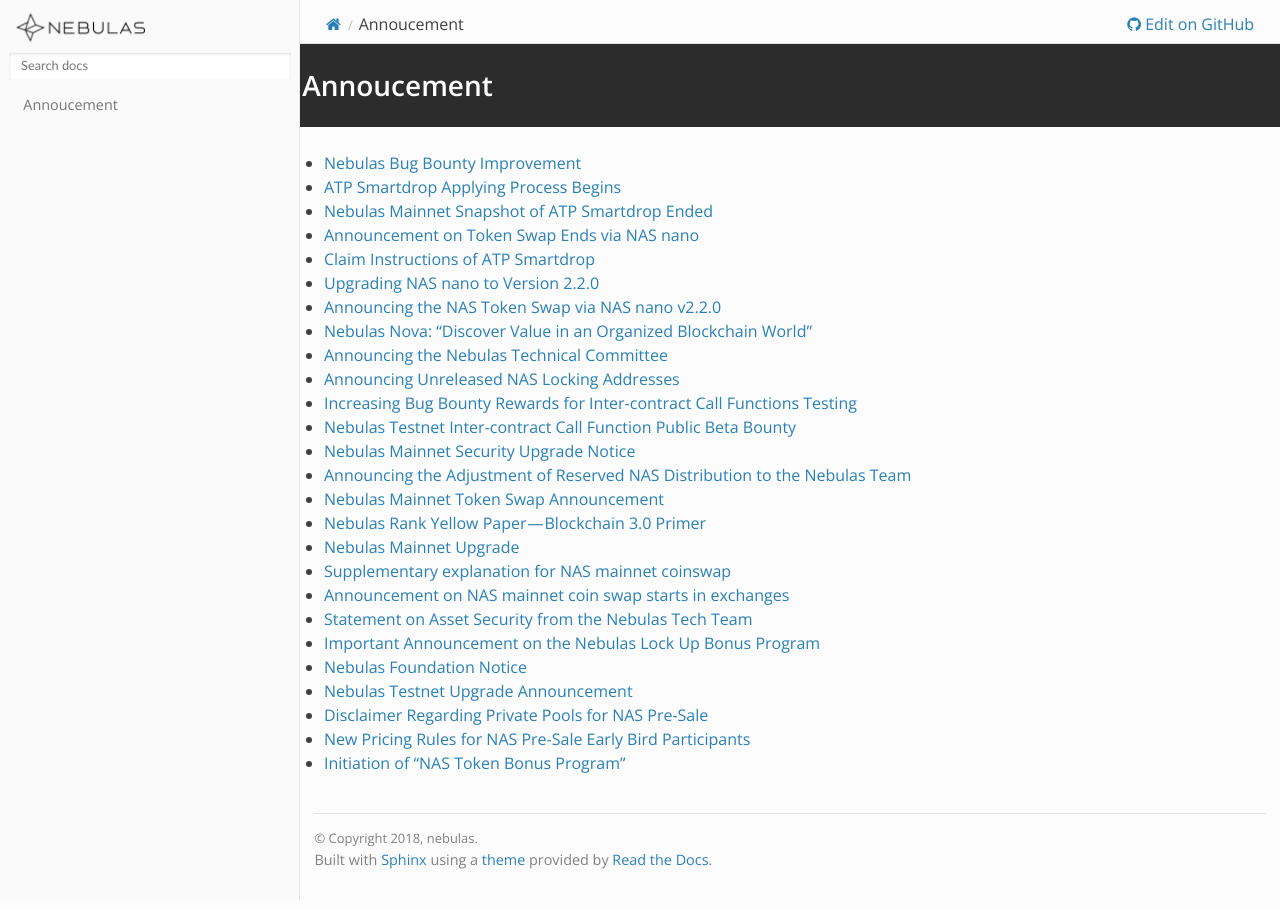
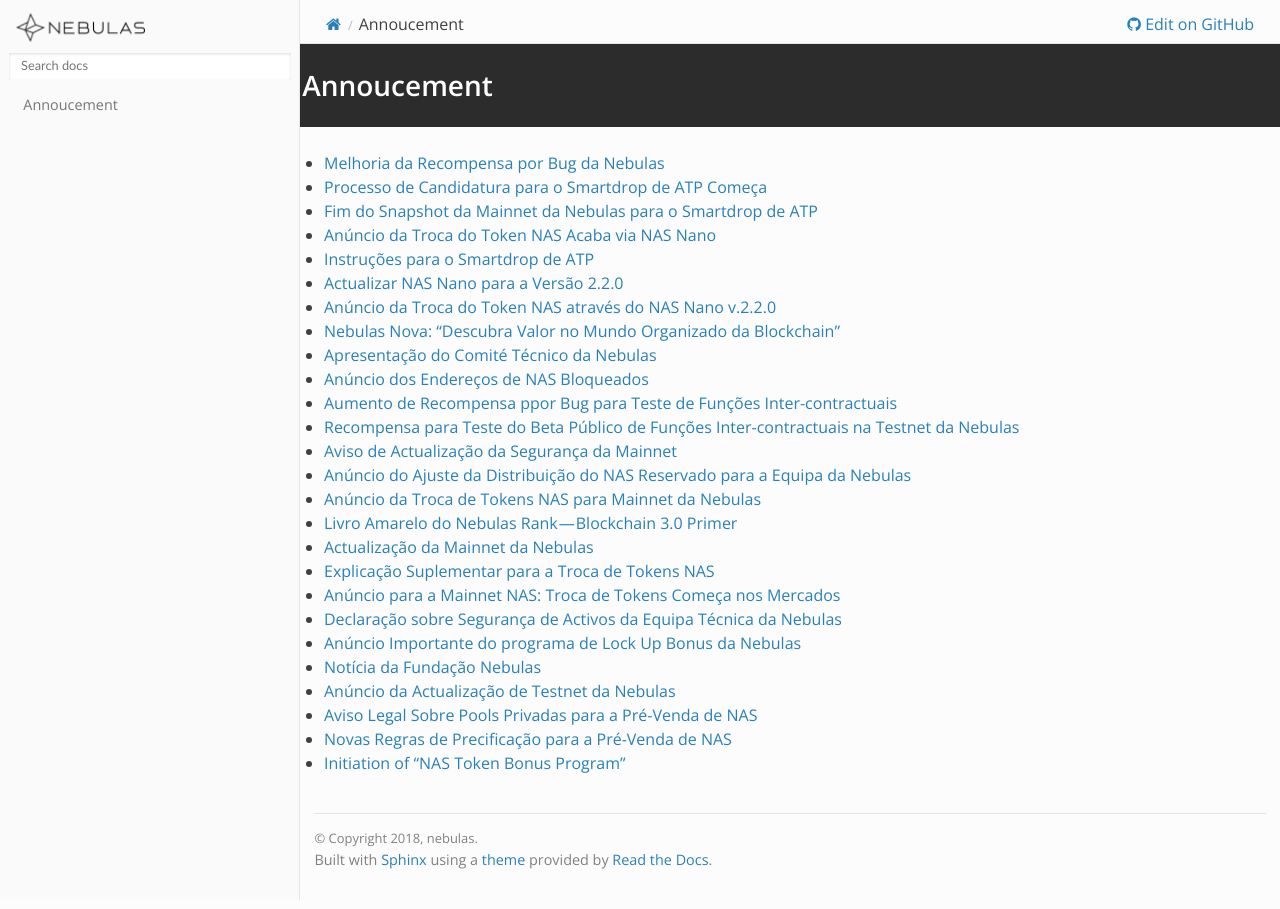
Before and after one commit to nebulasio/nebdocs, a Sphinx documentation site: the page built from docs/community/announcement.md, in a window 1280 px wide. Built offline with Sphinx 7.4.7 and the Read the Docs theme 2.0.0, drawn with Linux system fonts in a browser that asks for light colours; pages that are not in the unit, such as notebooks, are missing from menus.

Commit message:
pt: announcement.md

```diff
--- a/docs/community/announcement.md
+++ b/docs/community/announcement.md
@@ -1,27 +1,27 @@
 # Annoucement
-- [Nebulas Bug Bounty Improvement](https://medium.com/nebulasio/nebulas-bug-bounty-program-c026e63d8a20)
-- [ATP Smartdrop Applying Process Begins](https://medium.com/nebulasio/atp-smartdrop-applying-process-begins-1a51a72a1e79)
-- [Nebulas Mainnet Snapshot of ATP Smartdrop Ended](https://medium.com/nebulasio/nebulas-mainnet-snapshot-of-atp-smartdrop-ended-9f169bd498c4)
-- [Announcement on Token Swap Ends via NAS nano](https://medium.com/nebulasio/announcement-on-token-swap-ends-via-nas-nano-86a885576eef)
-- [Claim Instructions of ATP Smartdrop](https://medium.com/nebulasio/claim-instructions-of-atp-smartdrop-cf65877eabf9)
-- [Upgrading NAS nano to Version 2.2.0](https://medium.com/nebulasio/upgrading-the-nas-nano-to-version-2-2-0-474f78c348bd)
-- [Announcing the NAS Token Swap via NAS nano v2.2.0](https://medium.com/nebulasio/announcing-the-nas-token-swap-via-nas-nano-v2-2-0-62d13b1b02bc)
-- [Nebulas Nova: “Discover Value in an Organized Blockchain World”](https://medium.com/nebulasio/nebulas-nova-discover-value-in-an-organized-blockchain-world-852fd6f1be3)
-- [Announcing the Nebulas Technical Committee](https://medium.com/nebulasio/announcing-the-nebulas-technical-committee-f3a786e77237)
-- [Announcing Unreleased NAS Locking Addresses](https://medium.com/nebulasio/announcing-unreleased-nas-locking-addresses-adf275699260)
-- [Increasing Bug Bounty Rewards for Inter-contract Call Functions Testing](https://medium.com/nebulasio/increasing-bug-bounty-rewards-for-inter-contract-call-functions-testing-35075756e3b3)
-- [Nebulas Testnet Inter-contract Call Function Public Beta Bounty](https://medium.com/nebulasio/nebulas-testnet-inter-contract-call-function-public-beta-bounty-57e1e57dc39e)
-- [Nebulas Mainnet Security Upgrade Notice](https://medium.com/nebulasio/nebulas-mainnet-security-upgrade-notice-db6c473c26e7)
-- [Announcing the Adjustment of Reserved NAS Distribution to the Nebulas Team](https://medium.com/nebulasio/announcement-on-the-adjustment-of-the-way-nebulas-team-distribute-the-nas-reserved-6d35d172e2ef)
-- [Nebulas Mainnet Token Swap Announcement](https://medium.com/nebulasio/nebulas-mainnet-token-swap-announcement-5840034d1e83)
-- [Nebulas Rank Yellow Paper — Blockchain 3.0 Primer](https://medium.com/nebulasio/nebulas-rank-yellow-paper-blockchain-3-0-primer-be97ee349022)
-- [Nebulas Mainnet Upgrade](https://medium.com/nebulasio/nebulas-mainnet-upgrade-c8a0c4249230)
-- [Supplementary explanation for NAS mainnet coinswap](https://medium.com/nebulasio/supplementary-explanation-for-nas-mainnet-coinswap-130e17321025)
-- [Announcement on NAS mainnet coin swap starts in exchanges](https://medium.com/nebulasio/announcement-on-nas-mainnet-coin-swap-starts-in-exchanges-d23c7b499d3e)
-- [Statement on Asset Security from the Nebulas Tech Team](https://medium.com/nebulasio/nebulas-tech-team-statement-on-asset-safety-f57ee3d5068a)
-- [Important Announcement on the Nebulas Lock Up Bonus Program](https://medium.com/nebulasio/important-announcement-on-the-nebulas-lock-up-bonus-program-6a230e1c3815)
-- [Nebulas Foundation Notice](https://medium.com/nebulasio/nebulas-foundation-notice-f5ee21d2f132)
-- [Nebulas Testnet Upgrade Announcement](https://medium.com/nebulasio/nebulas-testnet-upgrade-announcement-af450430c67)
-- [Disclaimer Regarding Private Pools for NAS Pre-Sale](https://medium.com/nebulasio/disclaimer-regarding-private-pools-for-nas-pre-sale-769d54f6104b)
-- [New Pricing Rules for NAS Pre-Sale Early Bird Participants](https://medium.com/nebulasio/new-pricing-rules-for-nas-pre-sale-early-bird-participants-44d00598f292)
+- [Melhoria da Recompensa por Bug da Nebulas](https://medium.com/nebulasio/nebulas-bug-bounty-program-c026e63d8a20)
+- [Processo de Candidatura para o Smartdrop de ATP Começa](https://medium.com/nebulasio/atp-smartdrop-applying-process-begins-1a51a72a1e79)
+- [Fim do Snapshot da Mainnet da Nebulas para o Smartdrop de ATP](https://medium.com/nebulasio/nebulas-mainnet-snapshot-of-atp-smartdrop-ended-9f169bd498c4)
+- [Anúncio da Troca do Token NAS Acaba via NAS Nano](https://medium.com/nebulasio/announcement-on-token-swap-ends-via-nas-nano-86a885576eef)
+- [Instruções para o Smartdrop de ATP](https://medium.com/nebulasio/claim-instructions-of-atp-smartdrop-cf65877eabf9)
+- [Actualizar NAS Nano para a Versão 2.2.0](https://medium.com/nebulasio/upgrading-the-nas-nano-to-version-2-2-0-474f78c348bd)
+- [Anúncio da Troca do Token NAS através do NAS Nano v.2.2.0](https://medium.com/nebulasio/announcing-the-nas-token-swap-via-nas-nano-v2-2-0-62d13b1b02bc)
+- [Nebulas Nova: “Descubra Valor no Mundo Organizado da Blockchain”](https://medium.com/nebulasio/nebulas-nova-discover-value-in-an-organized-blockchain-world-852fd6f1be3)
+- [Apresentação do Comité Técnico da Nebulas](https://medium.com/nebulasio/announcing-the-nebulas-technical-committee-f3a786e77237)
+- [Anúncio dos Endereços de NAS Bloqueados](https://medium.com/nebulasio/announcing-unreleased-nas-locking-addresses-adf275699260)
+- [Aumento de Recompensa ppor Bug para Teste de Funções Inter-contractuais](https://medium.com/nebulasio/increasing-bug-bounty-rewards-for-inter-contract-call-functions-testing-35075756e3b3)
+- [Recompensa para Teste do Beta Público de Funções Inter-contractuais na Testnet da Nebulas](https://medium.com/nebulasio/nebulas-testnet-inter-contract-call-function-public-beta-bounty-57e1e57dc39e)
+- [Aviso de Actualização da Segurança da Mainnet](https://medium.com/nebulasio/nebulas-mainnet-security-upgrade-notice-db6c473c26e7)
+- [Anúncio do Ajuste da Distribuição do NAS Reservado para a Equipa da Nebulas](https://medium.com/nebulasio/announcement-on-the-adjustment-of-the-way-nebulas-team-distribute-the-nas-reserved-6d35d172e2ef)
+- [Anúncio da Troca de Tokens NAS para Mainnet da Nebulas](https://medium.com/nebulasio/nebulas-mainnet-token-swap-announcement-5840034d1e83)
+- [Livro Amarelo do Nebulas Rank — Blockchain 3.0 Primer](https://medium.com/nebulasio/nebulas-rank-yellow-paper-blockchain-3-0-primer-be97ee349022)
+- [Actualização da Mainnet da Nebulas](https://medium.com/nebulasio/nebulas-mainnet-upgrade-c8a0c4249230)
+- [Explicação Suplementar para a Troca de Tokens NAS](https://medium.com/nebulasio/supplementary-explanation-for-nas-mainnet-coinswap-130e17321025)
+- [Anúncio para a Mainnet NAS: Troca de Tokens Começa nos Mercados](https://medium.com/nebulasio/announcement-on-nas-mainnet-coin-swap-starts-in-exchanges-d23c7b499d3e)
+- [Declaração sobre Segurança de Activos da Equipa Técnica da Nebulas](https://medium.com/nebulasio/nebulas-tech-team-statement-on-asset-safety-f57ee3d5068a)
+- [Anúncio Importante do programa de Lock Up Bonus da Nebulas](https://medium.com/nebulasio/important-announcement-on-the-nebulas-lock-up-bonus-program-6a230e1c3815)
+- [Notícia da Fundação Nebulas](https://medium.com/nebulasio/nebulas-foundation-notice-f5ee21d2f132)
+- [Anúncio da Actualização de Testnet da Nebulas](https://medium.com/nebulasio/nebulas-testnet-upgrade-announcement-af450430c67)
+- [Aviso Legal Sobre Pools Privadas para a Pré-Venda de NAS](https://medium.com/nebulasio/disclaimer-regarding-private-pools-for-nas-pre-sale-769d54f6104b)
+- [Novas Regras de Precificação para a Pré-Venda de NAS](https://medium.com/nebulasio/new-pricing-rules-for-nas-pre-sale-early-bird-participants-44d00598f292)
 - [Initiation of “NAS Token Bonus Program”](https://medium.com/nebulasio/initiation-of-nas-lock-1-get-1-project-525eab014055)
```
